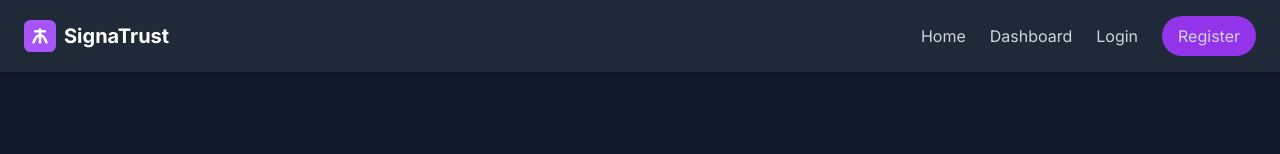
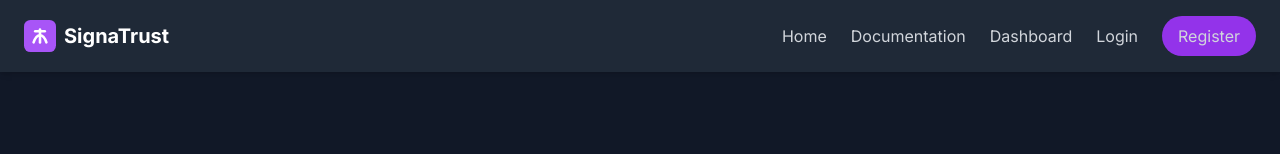
Before and after one commit to kmukherjeenj/signatrust_v2, a Next.js app: page / in a window 1280 px wide. Shown: the top 154 px of the page. Built offline with nearby package versions, Linux system fonts and the light colour scheme.

Commit message:
Updated header witn documentation

```diff
--- a/app/components/common/header.tsx
+++ b/app/components/common/header.tsx
@@ -17,6 +17,7 @@ const Header: React.FC = () => {
           </Link>
           <div className="hidden md:flex items-center space-x-6">
             <NavLink href="/">Home</NavLink>
+            <NavLink href="/documentation">Documentation</NavLink>
             <NavLink href="/dashboard">Dashboard</NavLink>
             <NavLink href="/login">Login</NavLink>
             <NavLink
@@ -36,9 +37,9 @@ const Header: React.FC = () => {
         {isMenuOpen && (
           <div className="md:hidden mt-4">
             <NavLink href="/">Home</NavLink>
+            <NavLink href="/documentation">Documentation</NavLink>
             <NavLink href="/dashboard">Dashboard</NavLink>
             <NavLink href="/login">Login</NavLink>
-            <NavLink href="/documentation">Documentation</NavLink>
             <NavLink
               href="/register"
               className="bg-purple-600 hover:bg-purple-700 px-4 py-2 rounded-full inline-block mt-2"
```
